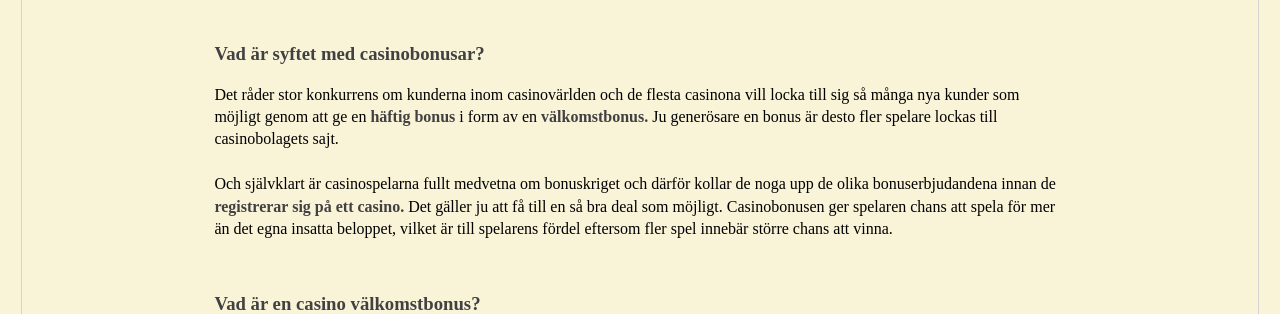
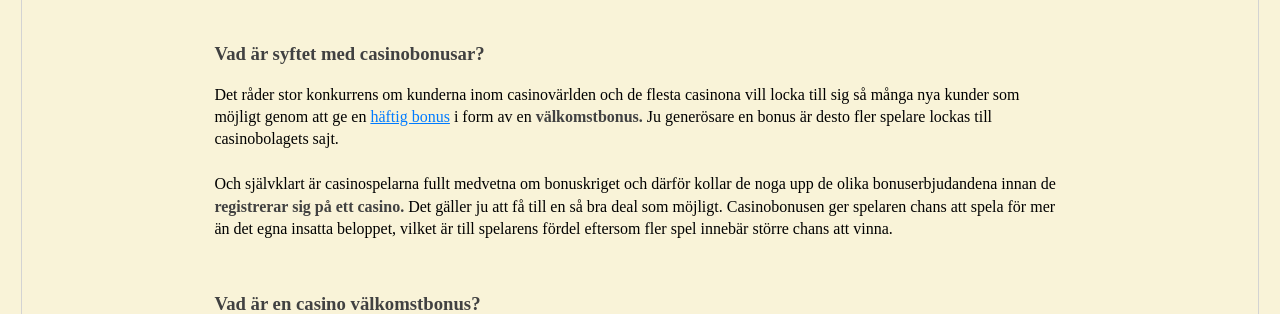
Before and after one commit to Yoskele/casino-blogg, a Django app: page /casino-bonus/ in a window 1280 px wide. Shown: the part 262-576 px from the top of the page. Run offline with Django 3.2, Linux system fonts and the light colour scheme; data comes from the database, SQL or seed files in the repository; both versions use the stored data as it was after the commit.

Commit message:
uploaded article

```diff
--- a/casinoBlog/website/templates/bonus_page.html
+++ b/casinoBlog/website/templates/bonus_page.html
@@ -20,7 +20,7 @@ Free Spins för att få in nya kunder. Men storleken på bonusarna kan variera r
 	<div class="content_container">
 		<h3>Vad är syftet med casinobonusar?</h3>
 		<p>
-			Det råder stor konkurrens om kunderna inom casinovärlden och de flesta casinona vill locka till sig så många nya kunder som möjligt genom att ge en <b style="color:#414141;">häftig bonus</b> i form av en <b style="color:#414141;">välkomstbonus.</b> Ju generösare en bonus är desto fler spelare lockas till casinobolagets sajt.
+			Det råder stor konkurrens om kunderna inom casinovärlden och de flesta casinona vill locka till sig så många nya kunder som möjligt genom att ge en <a href="https://media.hajper.com/tracking.php?tracking_code&aid=112915&mid=4789&sid=400122&pid=2038" style="color:#007bff;" target="_blank">häftig bonus<a> i form av en <b style="color:#414141;">välkomstbonus.</b> Ju generösare en bonus är desto fler spelare lockas till casinobolagets sajt.
 			<br><br>
 			Och självklart är casinospelarna fullt medvetna om bonuskriget och därför kollar de noga upp de olika bonuserbjudandena innan de <b style="color:#414141">registrerar sig på ett casino.</b> Det gäller ju att få till en så bra deal som möjligt. Casinobonusen ger spelaren chans att spela för mer än det egna insatta beloppet, vilket är till spelarens fördel eftersom fler spel innebär större chans att vinna.
 		</p>
```
Also changed, not shown: casinoBlog/db.sqlite3, casinoBlog/media/kindred.jpg (added).
